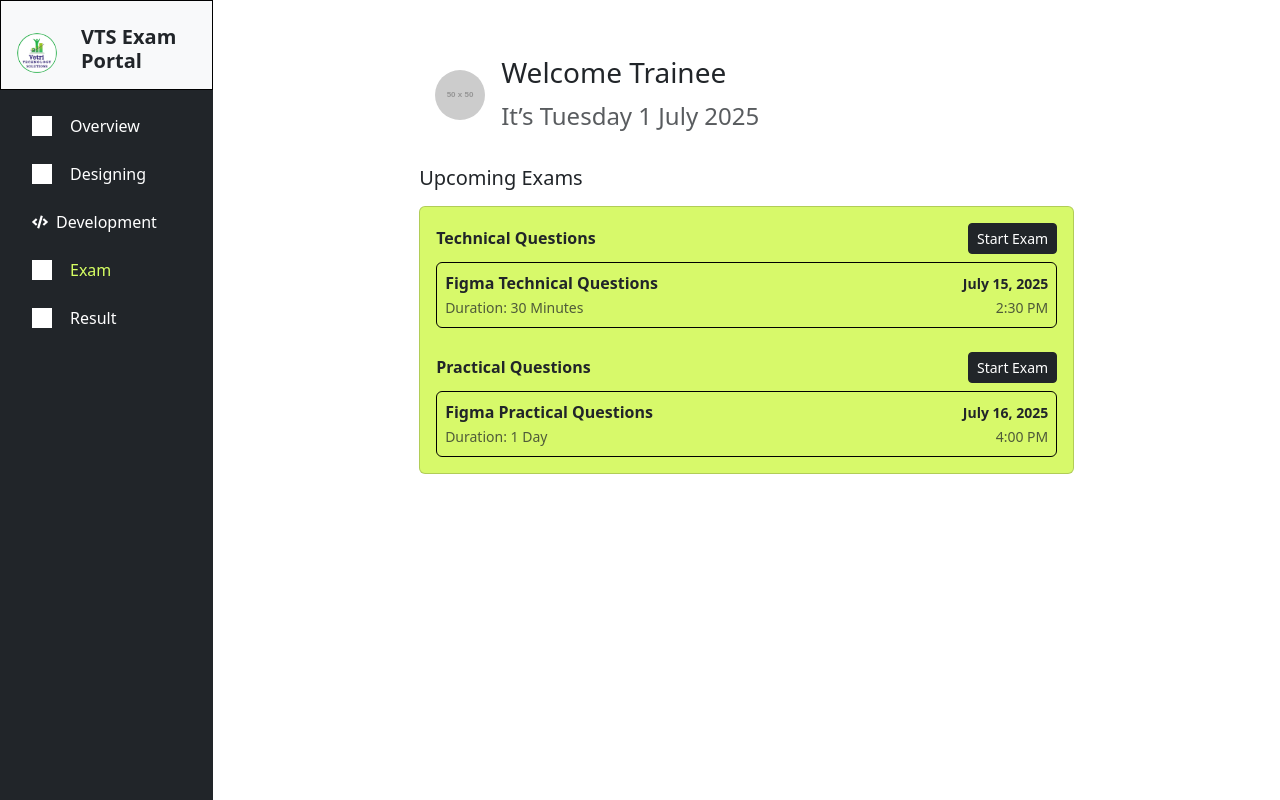
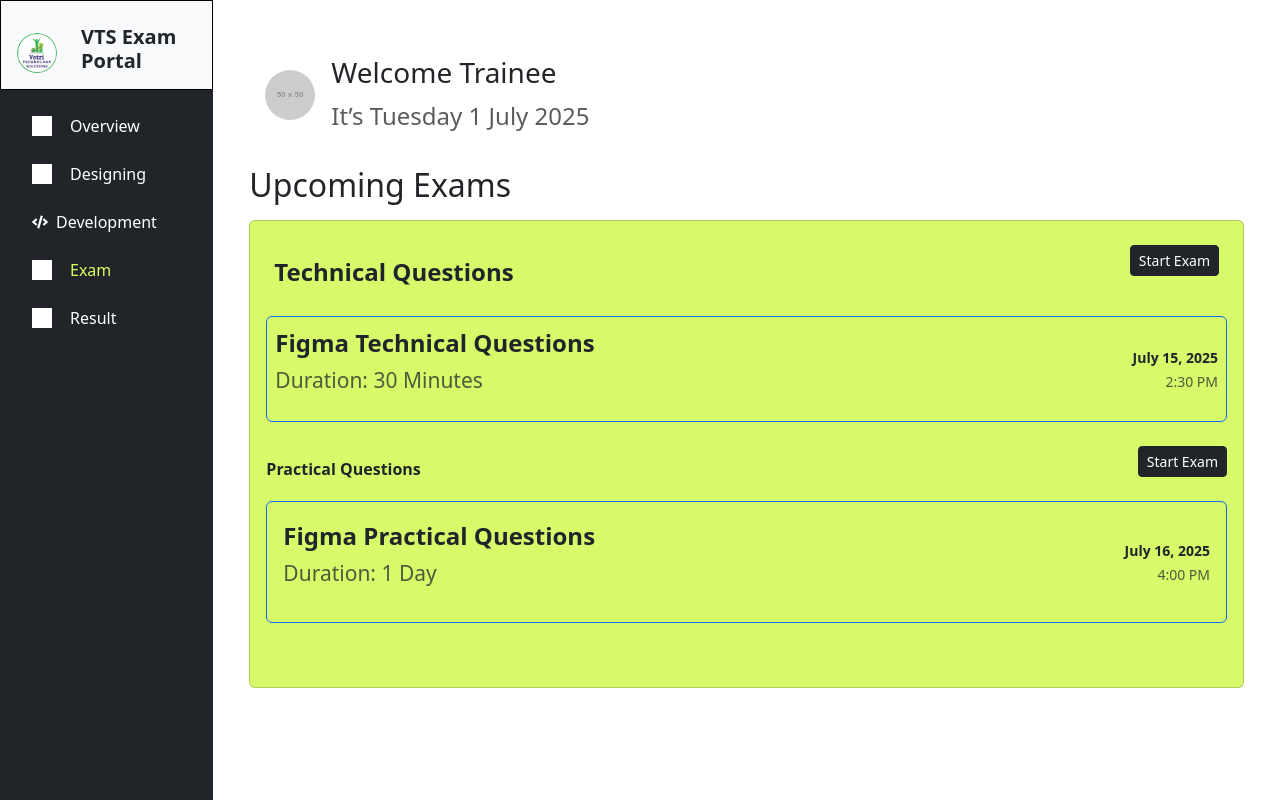
Before and after one commit to Ragul1106/vts-exam-portal, a React (Vite) app: page /exam in a window 1280 px wide. Built offline with nearby package versions, Linux system fonts and the light colour scheme; grey boxes are pictures that could not be loaded.

Commit message:
change img name

```diff
--- a/src/App.jsx
+++ b/src/App.jsx
@@ -1,5 +1,5 @@
 import React from "react";
-import { BrowserRouter as Router, Routes, Route, useLocation } from "react-router-dom";
+import { Routes, Route, useLocation } from "react-router-dom";
 
 import Sidebar from "./components/Sidebar";
 import MobileSidebar from "./components/MobileSidebar";
@@ -29,7 +29,6 @@
             <Sidebar />
           </nav>
         )}
-
         {!isLoginPage && (
           <>
             <div className="d-lg-none bg-dark p-2 text-white d-flex justify-content-between align-items-center">
@@ -45,7 +44,6 @@
             <MobileSidebar />
           </>
         )}
-
         <main className={isLoginPage ? "col-12" : "col-lg-10 ms-sm-auto px-md-4 mt-3"}>
           <Routes>
             <Route path="/" element={<LoginForm />} />
@@ -68,12 +66,94 @@
   );
 };
 
-const App = () => {
-  return (
-    <Router>
-      <AppLayout />
-    </Router>
-  );
-};
+export default AppLayout;
 
-export default App;
+
+
+
+
+
+
+
+
+
+
+
+
+// import React from "react";
+// import { BrowserRouter as Router, Routes, Route, useLocation } from "react-router-dom";
+
+// import Sidebar from "./components/Sidebar";
+// import MobileSidebar from "./components/MobileSidebar";
+// import LoginForm from "./pages/LoginPage";
+// import Overview from "./pages/Overview";
+// import TrainersList from "./pages/TrainersList";
+// import OnlineTrainees from "./pages/OnlineTrainees";
+// import OfflineTrainees from "./pages/OfflineTrainees";
+// import TraineeProfile from "./pages/TraineeProfile";
+// import FilterSection from "./components/FilterSection";
+// import UploadQuestionPaper from './pages/UploadQuestionsPaper';
+// import TechnicalExamPart1 from './pages/TechnicalExamPart1';
+// import TechnicalExamPart2 from './pages/TechnicalExamPart2';
+// import Exam from "./pages/Exam";
+// import ThankYou from "./pages/Thankyou";
+// import Result from "./pages/Result";
+
+// const AppLayout = () => {
+//   const location = useLocation();
+//   const isLoginPage = location.pathname === "/";
+
+//   return (
+//     <div className="container-fluid">
+//       <div className="row">
+//         {!isLoginPage && (
+//           <nav className="col-lg-2 d-none d-lg-block bg-dark sidebar p-0">
+//             <Sidebar />
+//           </nav>
+//         )}
+
+//         {!isLoginPage && (
+//           <>
+//             <div className="d-lg-none bg-dark p-2 text-white d-flex justify-content-between align-items-center">
+//               <h5 className="mb-0">VTS Exam Portal</h5>
+//               <button
+//                 className="btn btn-outline-light"
+//                 data-bs-toggle="offcanvas"
+//                 data-bs-target="#mobileSidebar"
+//               >
+//                 ☰
+//               </button>
+//             </div>
+//             <MobileSidebar />
+//           </>
+//         )}
+
+//         <main className={isLoginPage ? "col-12" : "col-lg-10 ms-sm-auto px-md-4 mt-3"}>
+//           <Routes>
+//             <Route path="/" element={<LoginForm />} />
+//             <Route path="/overview" element={<Overview />} />
+//             <Route path="/trainers" element={<TrainersList />} />
+//             <Route path="/online-trainees" element={<OnlineTrainees />} />
+//             <Route path="/offline-trainees" element={<OfflineTrainees />} />
+//             <Route path="/trainee" element={<TraineeProfile />} />
+//             <Route path="/designing" element={<FilterSection />} />
+//             <Route path="/upload-paper" element={<UploadQuestionPaper />} />
+//             <Route path="/technical-exam-page1" element={<TechnicalExamPart1 />} />
+//             <Route path="/technical-exam-page2" element={<TechnicalExamPart2 />} />
+//             <Route path="/exam" element={<Exam />} />
+//             <Route path="/thank-you" element={<ThankYou />} />
+//             <Route path="/result" element={<Result />} />
+//           </Routes>
+//         </main>
+//       </div>
+//     </div>
+//   );
+// };
+
+// const App = () => {
+//   return (
+//       <AppLayout />
+//   );
+// };
+
+// export default App;
--- a/src/components/Sidebar.jsx
+++ b/src/components/Sidebar.jsx
@@ -9,13 +9,13 @@
 import "../assets/Sidebar.css";
 
 const Sidebar = () => {
-  const handleNavClick = () => {
-    const offcanvasElement = document.querySelector(".offcanvas");
-    const bsOffcanvas = bootstrap.Offcanvas.getInstance(offcanvasElement);
-    if (bsOffcanvas) {
-      bsOffcanvas.hide();
-    }
-  };
+  // const handleNavClick = () => {
+  //   const offcanvasElement = document.querySelector(".offcanvas");
+  //   const bsOffcanvas = bootstrap.Offcanvas.getInstance(offcanvasElement);
+  //   if (bsOffcanvas) {
+  //     bsOffcanvas.hide();
+  //   }
+  // };
 
   return (
     <>
@@ -32,7 +32,7 @@
         <li className="nav-item mb-2">
           <NavLink
             to="/overview"
-            onClick={handleNavClick}
+            // onClick={handleNavClick}
             className={({ isActive }) =>
               `nav-link hover-custom d-flex align-items-center gap-2 ${isActive ? "active-custom" : ""}`
             }
@@ -44,7 +44,7 @@
         <li className="nav-item mb-2">
           <NavLink
             to="/designing"
-            onClick={handleNavClick}
+            // onClick={handleNavClick}
             className={({ isActive }) =>
               `nav-link hover-custom d-flex align-items-center gap-2 ${isActive ? "active-custom" : ""}`
             }
@@ -56,7 +56,7 @@
         <li className="nav-item mb-2">
           <NavLink
             to="/upload-paper"
-            onClick={handleNavClick}
+            // onClick={handleNavClick}
             className={({ isActive }) =>
               `nav-link hover-custom d-flex align-items-center  gap-2 ${isActive ? "active-custom" : ""}`
             }
@@ -68,7 +68,7 @@
         <li className="nav-item mb-2">
           <NavLink
             to="/exam"
-            onClick={handleNavClick}
+            // onClick={handleNavClick}
             className={({ isActive }) =>
               `nav-link hover-custom d-flex align-items-center gap-2 ${isActive ? "active-custom" : ""}`
             }
@@ -80,7 +80,7 @@
         <li className="nav-item mb-2">
           <NavLink
             to="/result"
-            onClick={handleNavClick}
+            // onClick={handleNavClick}
             className={({ isActive }) =>
               `nav-link hover-custom d-flex align-items-center gap-2 ${isActive ? "active-custom" : ""}`
             }
--- a/src/pages/Exam.jsx
+++ b/src/pages/Exam.jsx
@@ -24,7 +24,7 @@
   return (
     <div className="container mt-4">
       <div className="row justify-content-center">
-        <div className="col-12 col-md-10 col-lg-8">
+        <div className="col-12 w-100 col-md-10 col-lg-8">
 
           <div className="d-flex align-items-center p-3 rounded mb-3 w-100">
             <img
@@ -40,15 +40,15 @@
             </div>
           </div>
 
-          <h5 className="mb-3">Upcoming Exams</h5>
+          <h5 className="mb-3 fs-2">Upcoming Exams</h5>
 
           <div className="card p-3 w-100" style={{ backgroundColor: radiumGreen }}>
 
             <div className="mb-4">
-              <div className="d-flex justify-content-between align-items-center mb-2">
+              <div className="d-flex fs-4 p-2 justify-content-between align-items-center mb-2">
                 <strong>Technical Questions</strong>
                 <button
-                  className="btn btn-dark btn-sm"
+                  className="btn btn-dark btn-sm mb-4"
                   onClick={() => {
                     localStorage.setItem('currentTraineeName', userName);
                     navigate('/technical-exam-page1');
@@ -57,8 +57,8 @@
                   Start Exam
                 </button>
               </div>
-              <div className="d-flex justify-content-between align-items-center border border-black p-2 rounded bg-transparent">
-                <div>
+              <div className="d-flex justify-content-between align-items-center border border-primary p-2 rounded bg-transparent">
+                <div className="mb-3 fs-4 ">
                   <strong>Figma Technical Questions</strong><br />
                   <small className="text-muted">Duration: 30 Minutes</small>
                 </div>
@@ -73,7 +73,7 @@
               <div className="d-flex justify-content-between align-items-center mb-2">
                 <strong>Practical Questions</strong>
                 <button
-                  className="btn btn-dark btn-sm"
+                  className="btn btn-dark btn-sm mb-3"
                   onClick={() => {
                     localStorage.setItem('currentTraineeName', userName);
                     navigate('/technical-exam-page1');
@@ -82,12 +82,12 @@
                   Start Exam
                 </button>
               </div>
-              <div className="d-flex justify-content-between align-items-center border border-black p-2 rounded bg-transparent">
-                <div>
+              <div className="d-flex mb-5 justify-content-between align-items-center border border-primary p-3 rounded bg-transparent">
+                <div className="mb-3 fs-4">
                   <strong>Figma Practical Questions</strong><br />
                   <small className="text-muted">Duration: 1 Day</small>
                 </div>
-                <div className="text-end">
+                <div className="text-end ">
                   <small className="fw-bold">July 16, 2025</small><br />
                   <small className="text-muted">4:00 PM</small>
                 </div>
```
Also changed, not shown: src/main.jsx (+28 -5 lines).
